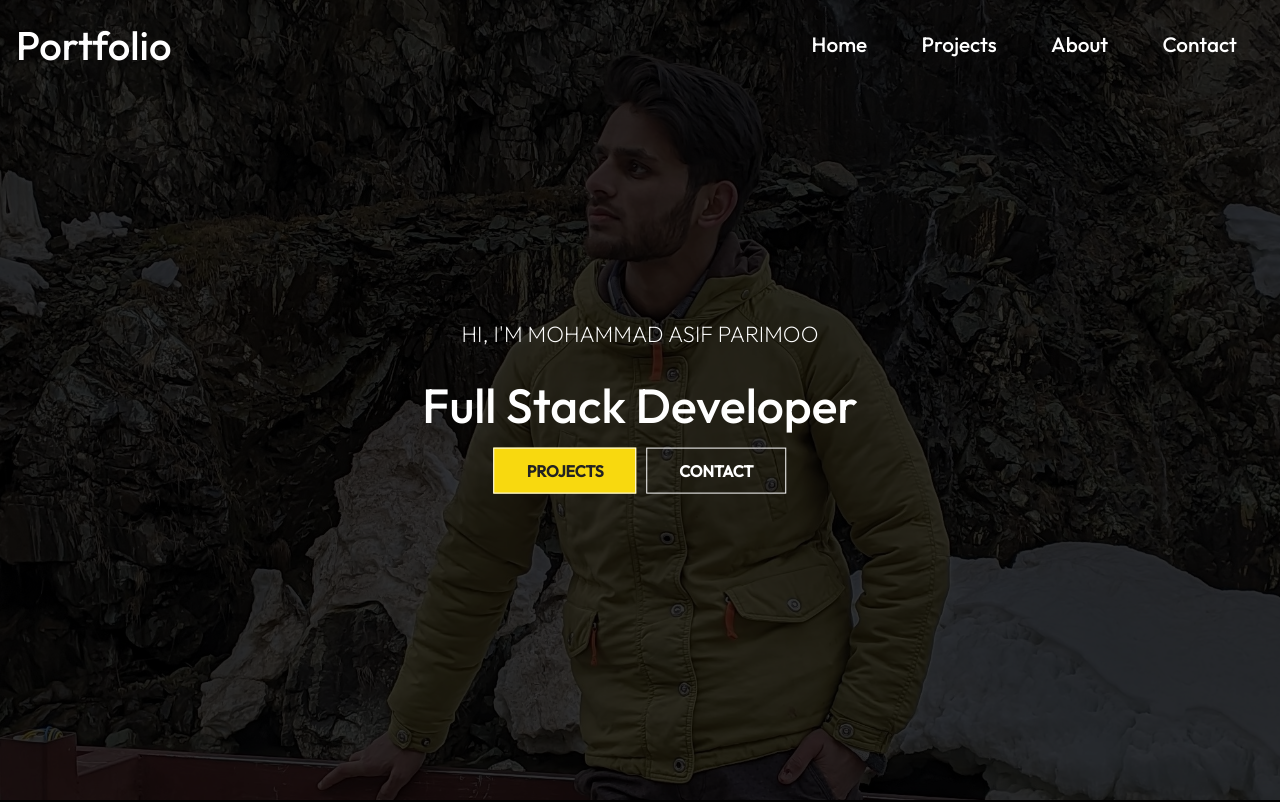
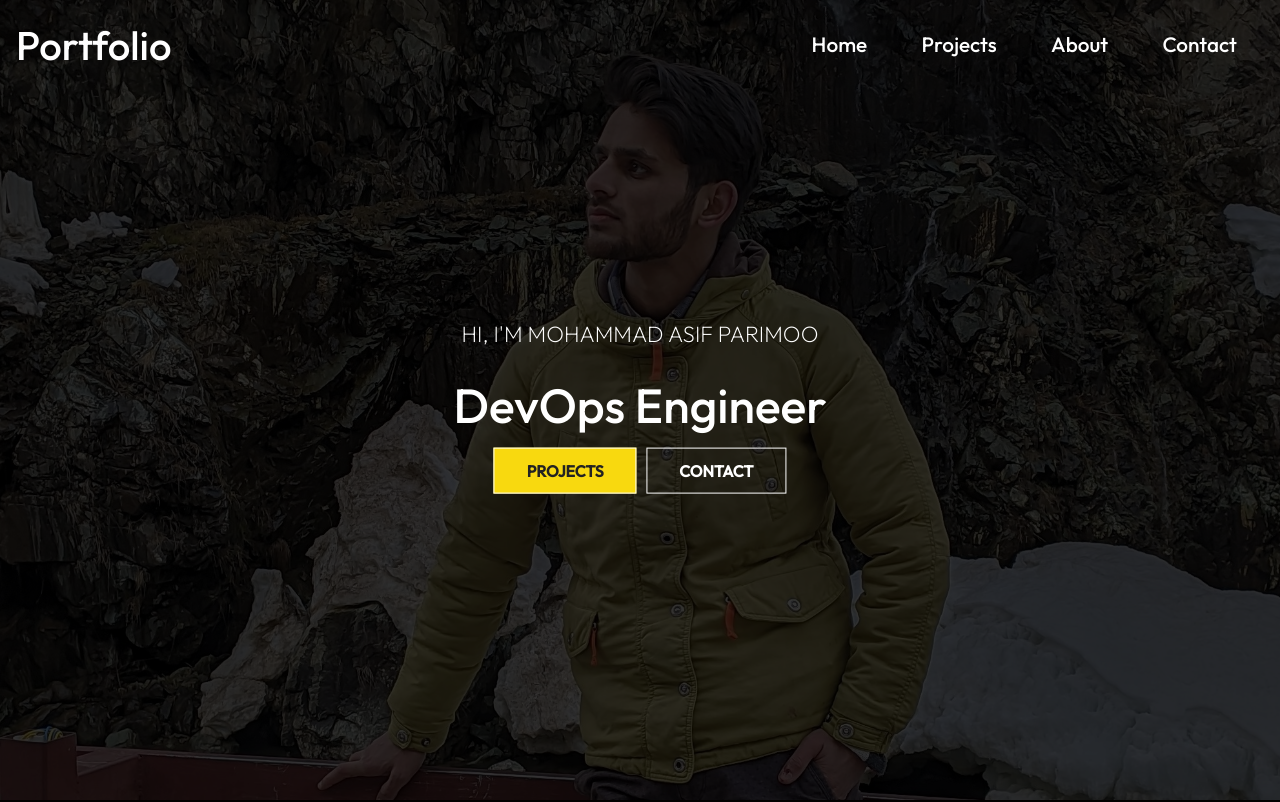
Before and after one commit to mohammad-asif-parimoo/portfolio_website, a React (Create React App) app in the folder client/: page / in a window 1280 px wide. Shown: the top 802 px of the page. Built offline with nearby package versions, Linux system fonts and the light colour scheme.

Commit message:
Updated the intro about me

```diff
--- a/client/src/components/HeroImg.js
+++ b/client/src/components/HeroImg.js
@@ -11,7 +11,7 @@ const HeroImg = () => {
             </div>
             <div className="content">
                 <p>HI, I'M MOHAMMAD ASIF PARIMOO</p>
-                <h1>Full Stack Developer</h1>
+                <h1>DevOps Engineer</h1>
                 <div>
                     <Link to="/projects" className="my-btn" onClick={() => window.scrollTo(0, 0)}>PROJECTS</Link>
                     <Link to="/contact" className="my-btn my-btn-light" onClick={() => window.scrollTo(0, 0)}>CONTACT</Link>
```
